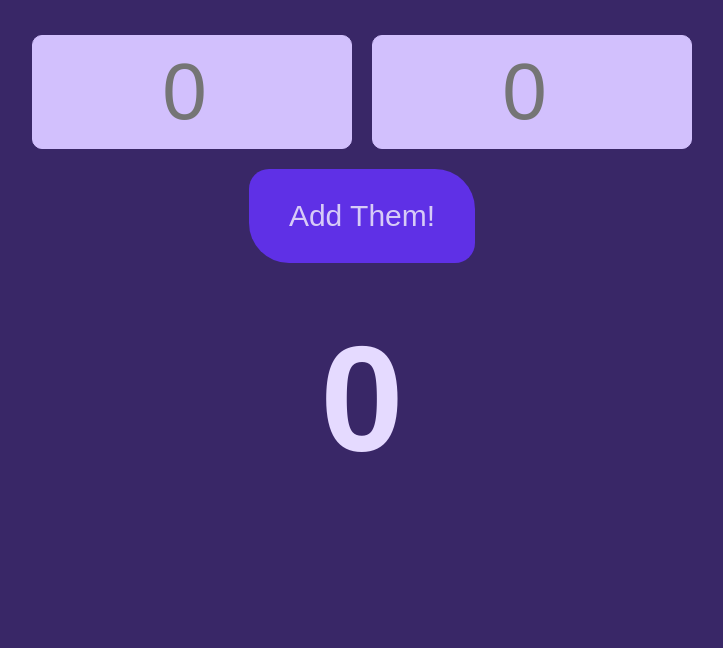
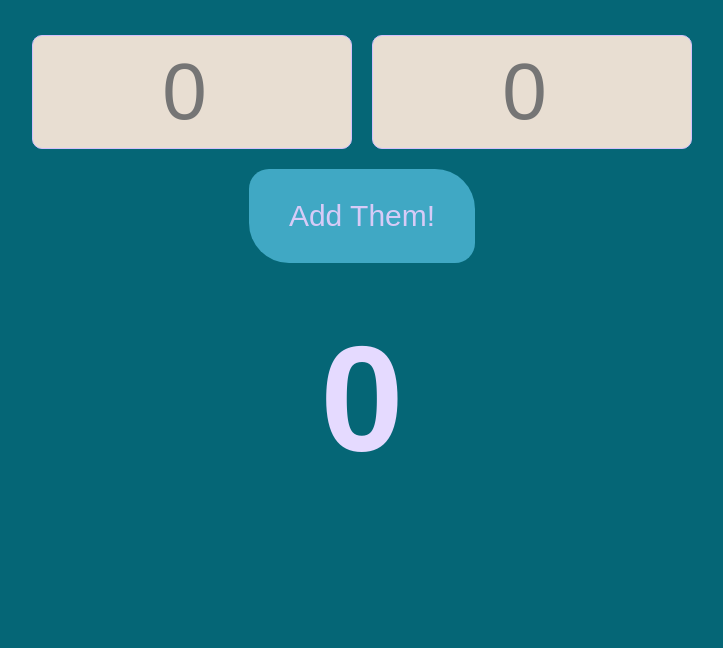
Before and after one commit to veyselusta/Calculate-Web-App-with-React.js, a React app: page / in a window 1280 px wide. Shown: the part 152-800 px from the top of the page, without its empty margins (278-1001 px from the left). Built offline with nearby package versions, Linux system fonts and the light colour scheme.

Commit message:
styles changed

```diff
--- a/src/styles.css
+++ b/src/styles.css
@@ -8,7 +8,7 @@
   font-family: sans-serif;
   text-align: center;
   padding-top: 100px;
-  background: #392767;
+  background: #056676;
   min-height: 100vh;
   color: #e5daff;
 }
@@ -28,7 +28,7 @@ input {
   width: 25%;
   padding: 10px;
   text-align: center;
-  background: #d2c0fd;
+  background: #e8ded2;
   color: #2a1263;
 }
 
@@ -40,7 +40,7 @@ button {
   padding: 30px 40px;
   font-size: 30px;
   border-radius: 20px 40px;
-  background: #5f30e6;
+  background: #40a8c4;
   border: none;
   margin-bottom: 50px;
   color: #d7cbf7;
```
